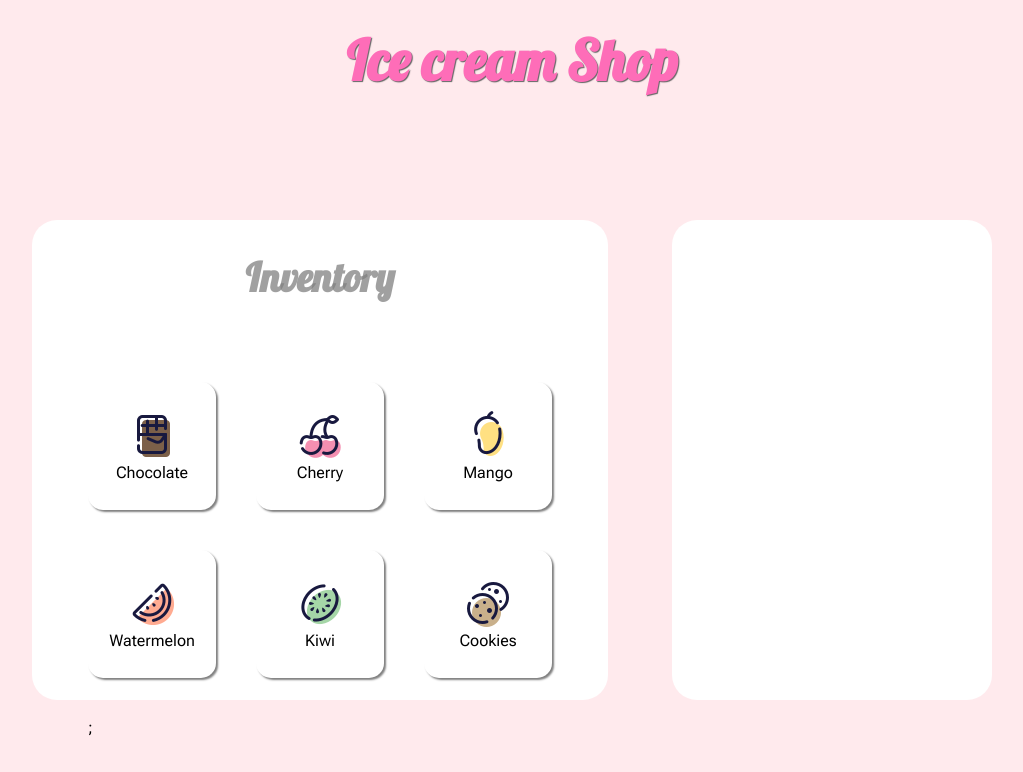
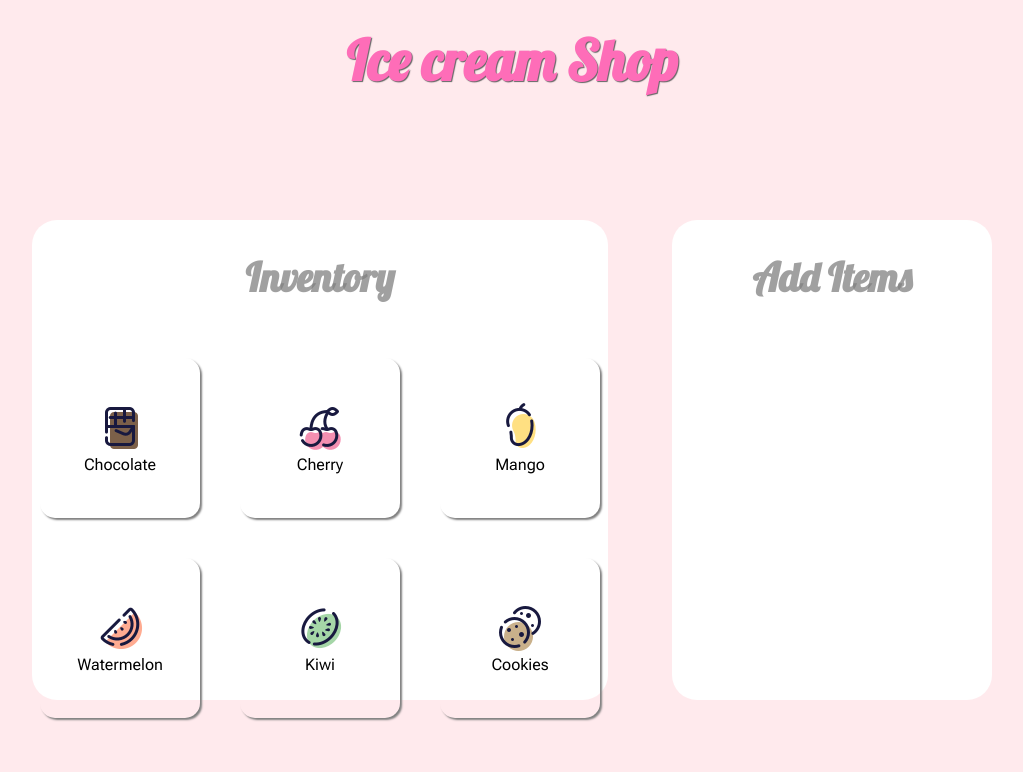
Before and after one commit to hypyeon/epicodus-project9-inventory-tracker-redux, a React (Create React App) app: page / in a window 1280 px wide. Shown: the top 772 px of the page, without its empty margins (128-1151 px from the left). Built offline with nearby package versions, Linux system fonts and the light colour scheme.

Commit message:
add btn func in inventoryControl file - done for the day

```diff
--- a/src/components/InventoryControl.js
+++ b/src/components/InventoryControl.js
@@ -11,11 +11,18 @@ export default class InventoryControl extends React.Component {
             orderSold: false
         }
     }
+    handleSellBtn = () => {
+        this.setState({
+            orderSold: true
+        });
+        console.log("Sell btn clicked")
+    }
     handleAddBtn = (flavor) => {
         const newOrderInitiated = this.state.orderInitiated.concat(flavor);
         this.setState({
             orderInitiated: newOrderInitiated
         });
+        console.log("Add btn clicked")
     }
     handleCancelBtn = (flavor) => {
         const cancelInitiatedOrder = this.state.orderInitiated.filter(item => item != flavor);
@@ -23,28 +30,34 @@ export default class InventoryControl extends React.Component {
             orderInitiated: cancelInitiatedOrder
         });
     }
-    handleSellBtn = () => {
-        this.setState({
-            orderSold: true
-        });
-    }
 
     render() {
-        let itemToUpdate = null;
+        let itemsToUpdate = [];
+        let quantityLeft = 130;
+
         const initiatedOrderList = this.state.orderInitiated;
 
         if (initiatedOrderList.length >= 1) {
             for (let i = 0; i < initiatedOrderList.length; i++) {
-                itemToUpdate = <InventoryUpdate flavor={initiatedOrderList[i]} onClick={this.handleCancelBtn} />
+                itemsToUpdate.push(
+                    <InventoryUpdate
+                        key={i}
+                        flavor={initiatedOrderList[i]}
+                        onClickCancel={this.handleCancelBtn} />
+                )
             }
+        }
+        if (this.state.orderSold) {
+            quantityLeft -= 1;
         }
 
         return (
             <React.Fragment>
                 <main>
-                    <InventoryList onClickingAdd={this.handleAddBtn} onClickingSell={this.handleSellBtn} />
+                    <InventoryList onClickAdd={this.handleAddBtn} onClickSell={this.handleSellBtn} inStock={quantityLeft} />
                     <div id="orderList">
-                        {itemToUpdate}
+                        <h2>Add Items</h2>
+                        {itemsToUpdate}
                     </div>
                 </main>
             </React.Fragment>
--- a/src/components/InventoryUpdate.js
+++ b/src/components/InventoryUpdate.js
@@ -16,7 +16,7 @@ export default function InventoryUpdate(props) {
                     <p>Bucket to add: <input type="number"></input></p>
                 </div>
                 <div>
-                    <button onClick={props.clickingCancel}>Cancel</button>
+                    <button onClick={props.onClickCancel}>Cancel</button>
                 </div>
             </div>
         </React.Fragment>
@@ -24,5 +24,6 @@ export default function InventoryUpdate(props) {
 }
 
 InventoryUpdate.propTypes = {
-    flavor: PropTypes.string
+    flavor: PropTypes.string.isRequired,
+    onClickCancel: PropTypes.func
 }
--- a/src/components/ItemCover.js
+++ b/src/components/ItemCover.js
@@ -33,11 +33,11 @@ export default function ItemCover(props) {
     }
     return (
         <React.Fragment>
-            <div class="flavorCover" onClick={props.onClickDetail}>
-                <div class="coverImg">
+            <div className="flavorCover" onClick={props.onClickDetail}>
+                <div className="coverImg">
                     <img src={image}/>
                 </div>
-                <div class="flavorName">
+                <div className="flavorName">
                     <p>{flavor}</p>
                 </div>
             </div>
--- a/src/components/ItemDetail.js
+++ b/src/components/ItemDetail.js
@@ -3,20 +3,19 @@ import PropTypes from 'prop-types';
 
 export default function ItemDetail(props) {
     const { flavor, inStock = 130, price, popularity } = props;
-
     return (
         <React.Fragment>
-            <div class="flavorDetail">
+            <div className="flavorDetail">
                 <div>
                     <p>Flavor: {flavor}</p>
                     <p>In Stock: {inStock} scoops</p>
                     <p>Price: ${price}/scoop</p>
                     <p>Popularity: {popularity}</p>
                 </div>
-                <div class="threeBtns">
-                    <button class="btn-purple" onClick={props.onClickAdd}>Add</button>
-                    <button class="btn-yellow" onClick={props.onClickSell}>Sell</button>
-                    <button class="btn-gray" onClick={props.onClickClose}>Close</button>
+                <div className="threeBtns">
+                    <button className="btn-purple" onClick={props.onClickAdd}>Add</button>
+                    <button className="btn-yellow" onClick={props.onClickSell}>Sell</button>
+                    <button className="btn-gray" onClick={props.onClickClose}>Close</button>
                 </div>
             </div>
         </React.Fragment>
--- a/src/css/index.css
+++ b/src/css/index.css
@@ -49,7 +49,7 @@ main #inventory {
   border-radius: 25px;
   display: flex;
   flex-direction: column;
-  gap: 5rem;
+  gap: 3.5rem;
   justify-content: flex-start;
   align-items: center;
   padding: 2rem;
@@ -85,17 +85,70 @@ main #inventory #fullList #cookies {
 main #inventory #fullList .flavorCover {
   box-shadow: 2px 2px 2px gray;
   border-radius: 15px;
-  width: 8rem;
-  height: 8rem;
+  width: 10rem;
+  height: 10rem;
   display: flex;
   justify-content: center;
   align-items: center;
   flex-direction: column;
   cursor: pointer;
 }
+main #inventory #fullList .flavorDetail {
+  box-shadow: inset 2px 2px 2px gray;
+  border-radius: 15px;
+  width: 10rem;
+  height: 10rem;
+  display: flex;
+  justify-content: center;
+  align-items: center;
+  flex-direction: column;
+}
+main #inventory #fullList .flavorDetail p {
+  font-size: 0.85rem;
+  margin-bottom: 0.15rem;
+}
+main #inventory #fullList .flavorDetail .threeBtns {
+  margin-top: 1rem;
+}
+main #inventory #fullList .flavorDetail .threeBtns .btn-purple {
+  background-color: rgba(176, 0, 235, 0.3);
+  cursor: pointer;
+  margin-right: 0.25rem;
+}
+main #inventory #fullList .flavorDetail .threeBtns .btn-purple:hover {
+  background-color: rgba(193, 0, 193, 0.75);
+  color: white;
+}
+main #inventory #fullList .flavorDetail .threeBtns .btn-yellow {
+  background-color: rgba(255, 255, 27, 0.3);
+  cursor: pointer;
+  margin-right: 0.25rem;
+}
+main #inventory #fullList .flavorDetail .threeBtns .btn-yellow:hover {
+  background-color: rgba(147, 110, 0, 0.75);
+  color: white;
+}
+main #inventory #fullList .flavorDetail .threeBtns .btn-gray {
+  background-color: rgba(128, 128, 128, 0.3);
+  cursor: pointer;
+}
+main #inventory #fullList .flavorDetail .threeBtns .btn-gray:hover {
+  background-color: gray;
+  color: white;
+}
 main #orderList {
   width: 25vw;
   height: 60vh;
   background-color: white;
   border-radius: 25px;
+  display: flex;
+  flex-direction: column;
+  justify-content: flex-start;
+  align-items: center;
+  padding: 2rem;
+}
+main #orderList h2 {
+  font-family: "Lobster", sans-serif;
+  color: rgba(128, 128, 128, 0.75);
+  font-size: 2.5rem;
 }/*# sourceMappingURL=index.css.map */
--- a/src/css/index.scss
+++ b/src/css/index.scss
@@ -6,6 +6,13 @@ $secondaryFont: 'Roboto Flex', sans-serif;;
 $primaryColor: ;
 $secondaryColor: ;
 */
+@mixin itemStyle {
+    border-radius: 15px;
+    width: 10rem;
+    height: 10rem;
+    @include flex-center;
+    flex-direction: column;
+}
 @mixin flex-center {
     display: flex;
     justify-content: center;
@@ -64,7 +71,7 @@ main {
         @include cardStyle;
         display: flex;
         flex-direction: column;
-        gap: 5rem;
+        gap: 3.5rem;
         justify-content: flex-start;
         align-items: center;
         padding: 2rem;
@@ -94,17 +101,60 @@ main {
             }
             .flavorCover {
                 box-shadow: 2px 2px 2px gray;
-                border-radius: 15px;
-                width: 8rem;
-                height: 8rem;
-                @include flex-center;
-                flex-direction: column;
+                @include itemStyle;
                 cursor: pointer;
+            }
+            .flavorDetail {
+                box-shadow: inset 2px 2px 2px gray;
+                @include itemStyle;
+                p {
+                    font-size: .85rem;
+                    margin-bottom: .15rem;
+                }
+                .threeBtns {
+                    margin-top: 1rem;
+                    .btn-purple {
+                        background-color: rgba(176, 0, 235, 0.3);
+                        cursor: pointer;
+                        margin-right: .25rem;
+                        &:hover {
+                            background-color: rgba(193, 0, 193, 0.75);
+                            color: white;
+                        }
+                    }
+                    .btn-yellow {
+                        background-color: rgba(255, 255, 27, 0.3);
+                        cursor: pointer;
+                        margin-right: .25rem;
+                        &:hover {
+                            background-color: rgba(147, 110, 0, 0.75);
+                            color: white;
+                        }
+                    }
+                    .btn-gray {
+                        background-color: rgba(128, 128, 128, 0.3);
+                        cursor: pointer;
+                        &:hover {
+                            background-color: gray;
+                            color: white;
+                        }
+                    }
+                }
             }
         }
     }
     #orderList {
         width: 25vw;
         @include cardStyle;
+        display: flex;
+        flex-direction: column;
+        justify-content: flex-start;
+        align-items: center;
+        padding: 2rem;
+        h2 {
+            font-family: $primaryFont;
+            color: rgba(128, 128, 128, 0.75);
+            font-size: 2.5rem;
+        }
     }
 }
```
Also changed, not shown: src/components/InventoryList.js (+7 -10 lines), 1 other file (tests, documents, lock files or other folders).
